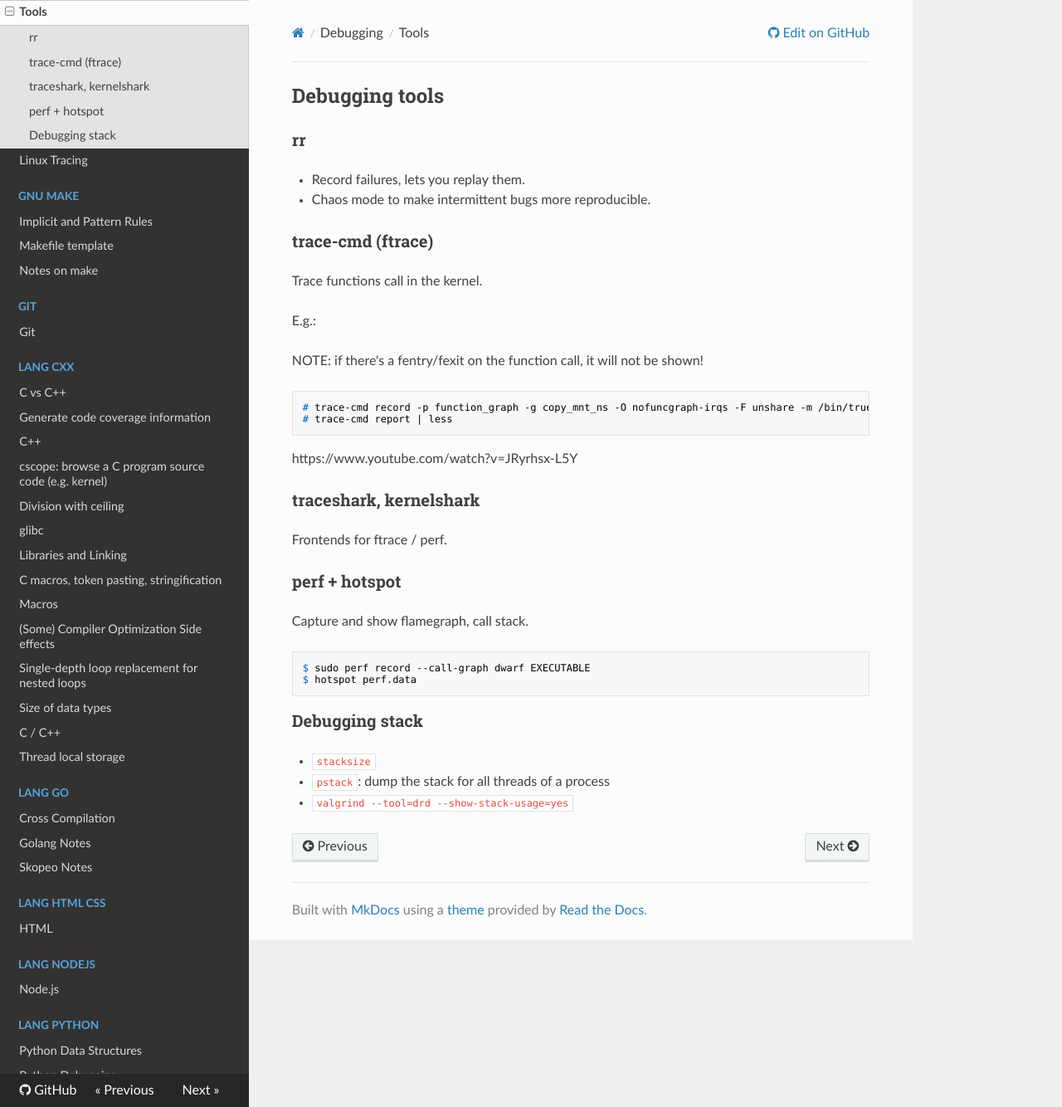
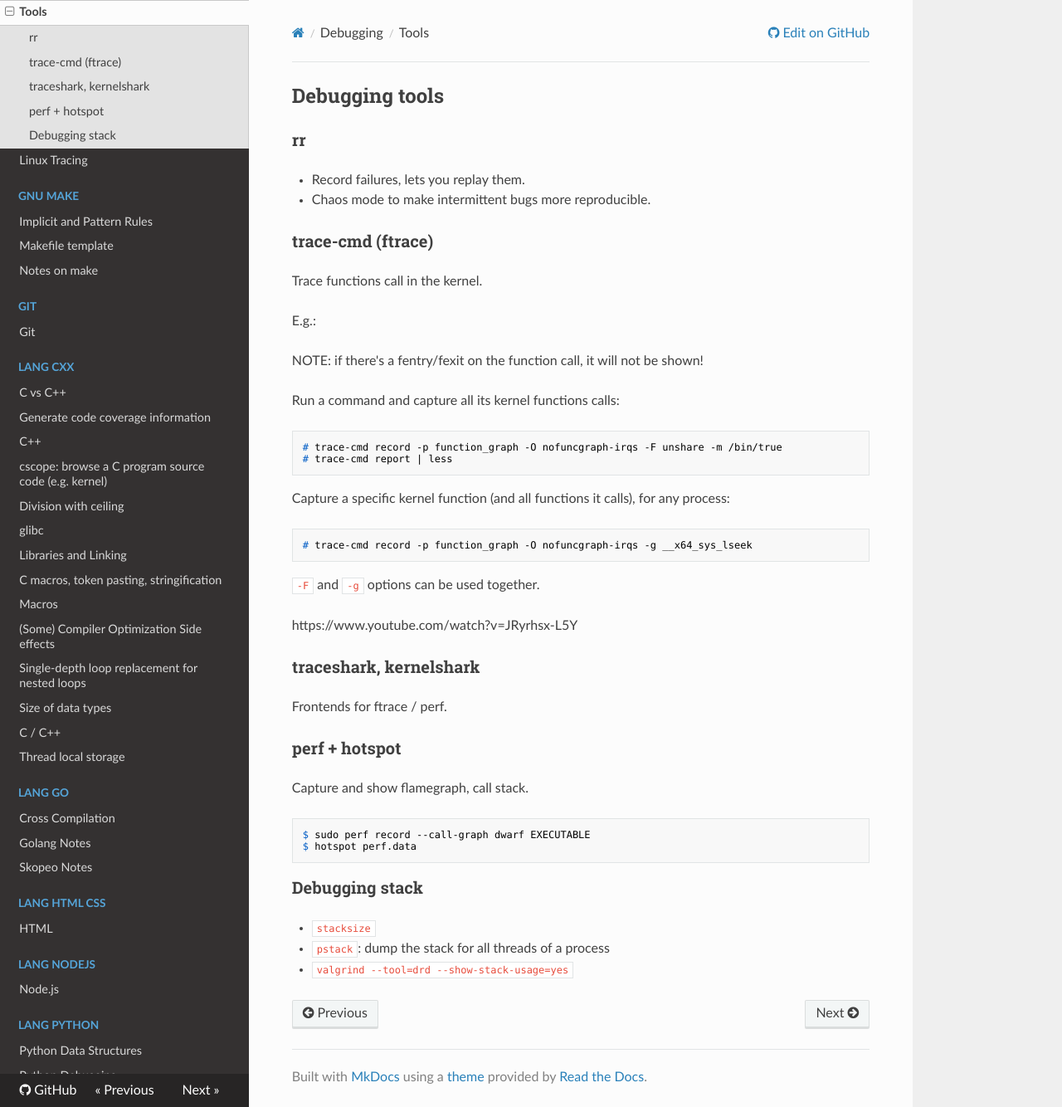
Before and after one commit to marcov/tech-notes, an MkDocs documentation site: the page built from docs/Debugging/tools.md, in a window 1280 px wide and 1334 px high. Shown: the whole window at 83% size. Built offline with MkDocs 1.6.1, drawn with Linux system fonts in a browser that asks for light colours; nearby versions of some CDN libraries.

Commit message:
clarify trace-cmd

````diff
--- a/docs/Debugging/tools.md
+++ b/docs/Debugging/tools.md
@@ -13,10 +13,18 @@ E.g.:
 
 NOTE: if there's a fentry/fexit on the function call, it will not be shown!
 
+Run a command and capture all its kernel functions calls:
 ```console
-# trace-cmd record -p function_graph -g copy_mnt_ns -O nofuncgraph-irqs -F unshare -m /bin/true
+# trace-cmd record -p function_graph -O nofuncgraph-irqs -F unshare -m /bin/true
 # trace-cmd report | less
 ```
+
+Capture a specific kernel function (and all functions it calls), for any process:
+```console
+# trace-cmd record -p function_graph -O nofuncgraph-irqs -g __x64_sys_lseek
+```
+
+`-F` and `-g` options can be used together.
 
 https://www.youtube.com/watch?v=JRyrhsx-L5Y
 
````
